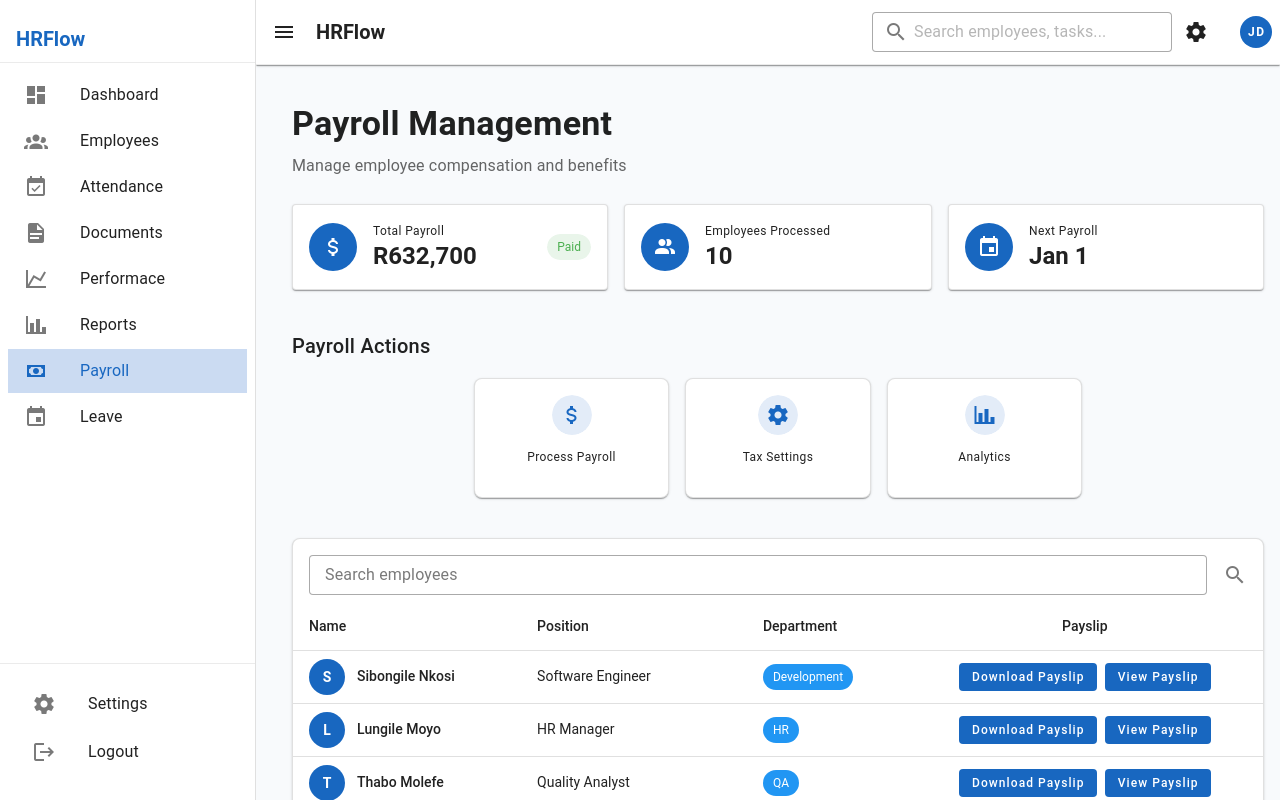
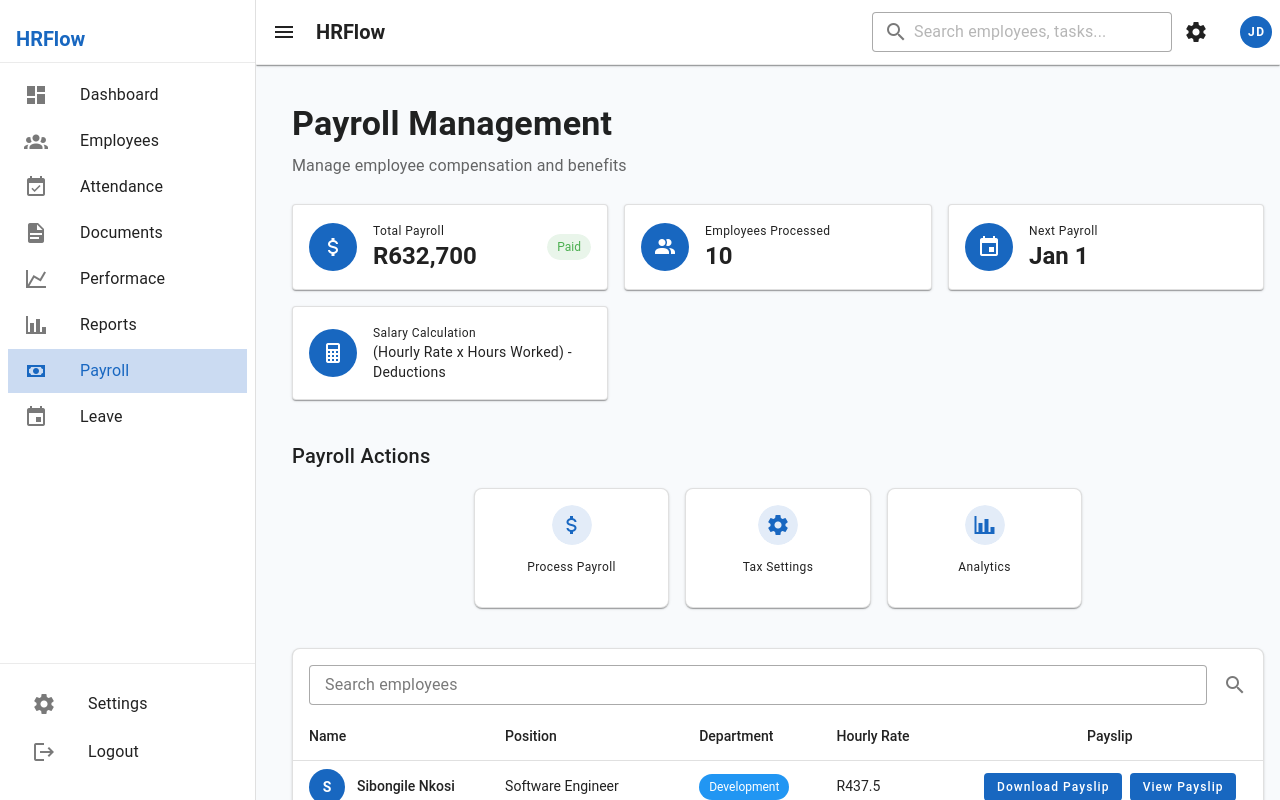
Before and after one commit to Toufeeq1/Group_7_ModernTech_Solutions, a Vue app: page /Payroll in a window 1280 px wide. Shown: the top 800 px of the page. Built offline with nearby package versions, Linux system fonts and the light colour scheme.

Commit message:
added hourly rate (#11)

```diff
--- a/src/components/TableList.vue
+++ b/src/components/TableList.vue
@@ -1,7 +1,6 @@
 <script>
 import { mapState } from "vuex";
 import { jsPDF } from "jspdf";
-
 export default {
   name: "PayrollView",
   props: {
@@ -15,6 +14,7 @@ export default {
         { title: "Name", key: "name", sortable: true },
         { title: "Position", key: "position", sortable: true },
         { title: "Department", key: "department", sortable: true },
+        { title: "Hourly Rate", key: "hourlyRate", sortable: true },
         { title: "Payslip", key: "actions", sortable: false, align: "center" },
       ],
       search: "",
@@ -26,13 +26,12 @@ export default {
     ...mapState(["employees"]),
     itemsWithUniqueIds() {
       return (this.employees || []).map((employee) => {
-
         const payrollInfo = this.payrollData?.find(p => p.employeeId === employee.employeeId) || {};
-
         const totalHours = employee.attendance
           ? employee.attendance.reduce((total, day) => total + (day.hoursWorked || 0), 0)
           : payrollInfo.hoursWorked || 0;
-
+        const hourlyRate = payrollInfo.hourlyRate || (employee.salary / 160);
+        const finalSalary = (hourlyRate * (payrollInfo.hoursWorked || 0)) - (payrollInfo.leaveDeductions || 0);
         return {
           ...employee,
           ...payrollInfo,
@@ -41,6 +40,8 @@ export default {
             : `emp-${Math.random().toString(36).substr(2, 9)}`,
           totalHours: totalHours,
           hoursWorked: payrollInfo.hoursWorked || 0,
+          hourlyRate: hourlyRate,
+          finalSalary: finalSalary,
         };
       });
     },
@@ -62,7 +63,6 @@ export default {
   methods: {
     generatePayslip(employee) {
       if (!employee) return;
-
       try {
         const doc = new jsPDF();
         doc.setFontSize(18);
@@ -78,7 +78,6 @@ export default {
         doc.setDrawColor(0, 0, 0);
         doc.setLineWidth(0.5);
         doc.line(20, 45, 190, 45);
-
         doc.setFontSize(10);
         doc.setFont("helvetica", "normal");
         doc.text(`Employee ID: ${employee.employeeId || "N/A"}`, 20, 55);
@@ -93,13 +92,12 @@ export default {
           20,
           83
         );
-
         doc.setFontSize(12);
         doc.setFont("helvetica", "bold");
         doc.text("Earnings", 20, 100);
         doc.setDrawColor(22, 78, 99);
         doc.setFillColor(240, 248, 255);
-        doc.rect(20, 105, 80, 45, "FD");
+        doc.rect(20, 105, 80, 55, "FD");
         doc.setFontSize(9);
         doc.setFont("helvetica", "normal");
         doc.text("Description", 25, 112);
@@ -107,24 +105,24 @@ export default {
         doc.setDrawColor(200, 200, 200);
         doc.line(25, 114, 95, 114);
 
-
-        doc.text("Basic Salary", 25, 121);
-        doc.text(`R${employee.salary?.toLocaleString() || "0"}`, 95, 121, { align: "right" });
-
+        doc.text("Hourly Rate", 25, 121);
+        doc.text(`R${employee.hourlyRate?.toLocaleString() || "0"}`, 95, 121, { align: "right" });
 
         doc.text("Hours Worked", 25, 128);
         doc.text(`${employee.hoursWorked || 0}`, 95, 128, { align: "right" });
 
+        doc.text("Gross Pay", 25, 135);
+        doc.text(`R${(employee.hourlyRate * employee.hoursWorked)?.toLocaleString() || "0"}`, 95, 135, { align: "right" });
 
-        doc.text("Leave Deductions", 25, 135);
-        doc.text(`${employee.leaveDeductions || 0}`, 95, 135, { align: "right" });
+        doc.text("Leave Deductions", 25, 142);
+        doc.text(`R${employee.leaveDeductions?.toLocaleString() || "0"}`, 95, 142, { align: "right" });
 
         doc.setDrawColor(22, 78, 99);
         doc.setLineWidth(0.5);
-        doc.line(25, 138, 95, 138);
+        doc.line(25, 145, 95, 145);
         doc.setFont("helvetica", "bold");
-        doc.text("Total", 25, 143);
-        doc.text(`R${employee.finalSalary?.toLocaleString() || "0"}`, 95, 143, { align: "right" });
+        doc.text("Total", 25, 150);
+        doc.text(`R${employee.finalSalary?.toLocaleString() || "0"}`, 95, 150, { align: "right" });
 
         doc.setFontSize(12);
         doc.setFont("helvetica", "bold");
@@ -142,7 +140,6 @@ export default {
         doc.text("R0", 185, 121, { align: "right" });
         doc.text("Pension", 115, 128);
         doc.text("R0", 185, 128, { align: "right" });
-
         doc.setDrawColor(22, 78, 99);
         doc.setLineWidth(0.5);
         doc.line(115, 131, 185, 131);
@@ -150,21 +147,25 @@ export default {
         doc.text("Total", 115, 136);
         doc.text("R0", 185, 136, { align: "right" });
 
+        doc.setFontSize(10);
+        doc.setFont("helvetica", "bold");
+        doc.text("Salary Calculation", 20, 165);
+        doc.setFont("helvetica", "normal");
+        doc.text(`(R${employee.hourlyRate?.toLocaleString() || "0"} x ${employee.hoursWorked || 0} hours) - R${employee.leaveDeductions?.toLocaleString() || "0"} = R${employee.finalSalary?.toLocaleString() || "0"}`, 20, 172);
 
         doc.setFontSize(14);
         doc.setFont("helvetica", "bold");
         doc.setFillColor(22, 78, 99);
-        doc.rect(20, 150, 170, 15, "F");
+        doc.rect(20, 180, 170, 15, "F");
         doc.setTextColor(255, 255, 255);
-        doc.text(`Net Pay: R${employee.finalSalary?.toLocaleString() || "0"}`, 105, 160, {
+        doc.text(`Net Pay: R${employee.finalSalary?.toLocaleString() || "0"}`, 105, 190, {
           align: "center",
         });
-
         doc.setTextColor(0, 0, 0);
         doc.setFontSize(9);
         doc.setFont("helvetica", "normal");
-        doc.text("Payment Method: Bank Transfer", 20, 180);
-        doc.text(`Payment Date: ${new Date().toLocaleDateString("en-US")}`, 20, 187);
+        doc.text("Payment Method: Bank Transfer", 20, 210);
+        doc.text(`Payment Date: ${new Date().toLocaleDateString("en-US")}`, 20, 217);
         doc.setFontSize(8);
         doc.setFont("helvetica", "italic");
         doc.setTextColor(100, 100, 100);
@@ -183,7 +184,6 @@ export default {
           doc.internal.pageSize.height - 10,
           { align: "center" }
         );
-
         doc.save(`payslip_${employee.name.replace(/\s+/g, "_")}.pdf`);
       } catch (error) {
         console.error("Error generating payslip:", error);
@@ -240,6 +240,20 @@ export default {
             <div class="text-caption">Next Payroll</div>
             <div class="text-h5 font-weight-bold">
               {{ nextPayrollDate }}
+            </div>
+          </div>
+        </v-card>
+      </v-col>
+      <!-- New Payroll Calculation Card -->
+      <v-col cols="12" sm="4" class="pr-sm-2 mb-4">
+        <v-card class="pa-4 d-flex align-center h-100">
+          <v-avatar color="primary" size="48" class="mr-4">
+            <v-icon>mdi-calculator</v-icon>
+          </v-avatar>
+          <div>
+            <div class="text-caption">Salary Calculation</div>
+            <div class="text-body-2">
+              (Hourly Rate x Hours Worked) - Deductions
             </div>
           </div>
         </v-card>
@@ -333,6 +347,9 @@ export default {
             {{ item.department }}
           </v-chip>
         </template>
+        <template #item.hourlyRate="{ item }">
+          R{{ item.hourlyRate?.toLocaleString() || "0" }}
+        </template>
         <template #item.actions="{ item }">
           <div class="d-flex justify-center">
             <v-btn
@@ -357,7 +374,6 @@ export default {
         </template>
       </v-data-table>
     </v-card>
-
     <v-dialog v-model="dialog" transition="dialog-bottom-transition" fullscreen>
       <v-card>
         <v-toolbar>
@@ -395,7 +411,6 @@ export default {
                   </v-list-item>
                 </v-list>
               </v-card>
-
               <v-card class="pa-4">
                 <v-card-title class="text-h6">Attendance Summary</v-card-title>
                 <v-list>
@@ -410,30 +425,35 @@ export default {
                 </v-list>
               </v-card>
             </v-col>
-
             <v-col cols="12" md="6">
               <v-card class="pa-4">
                 <v-card-title class="text-h6">Payroll Information</v-card-title>
                 <v-list>
                   <v-list-item>
-                    <v-list-item-title>Basic Salary</v-list-item-title>
-                    <v-list-item-subtitle>R{{ selectedEmployee?.salary?.toLocaleString() || "0" }}</v-list-item-subtitle>
+                    <v-list-item-title>Hourly Rate</v-list-item-title>
+                    <v-list-item-subtitle>R{{ selectedEmployee?.hourlyRate?.toLocaleString() || "0" }}</v-list-item-subtitle>
                   </v-list-item>
                   <v-list-item>
                     <v-list-item-title>Hours Worked</v-list-item-title>
                     <v-list-item-subtitle>{{ selectedEmployee?.hoursWorked || 0 }}</v-list-item-subtitle>
                   </v-list-item>
                   <v-list-item>
+                    <v-list-item-title>Gross Pay</v-list-item-title>
+                    <v-list-item-subtitle>R{{ (selectedEmployee?.hourlyRate * selectedEmployee?.hoursWorked)?.toLocaleString() || "0" }}</v-list-item-subtitle>
+                  </v-list-item>
+                  <v-list-item>
                     <v-list-item-title>Leave Deductions</v-list-item-title>
-                    <v-list-item-subtitle>{{ selectedEmployee?.leaveDeductions || 0 }}</v-list-item-subtitle>
+                    <v-list-item-subtitle>R{{ selectedEmployee?.leaveDeductions?.toLocaleString() || "0" }}</v-list-item-subtitle>
                   </v-list-item>
                   <v-list-item>
                     <v-list-item-title>Final Salary</v-list-item-title>
                     <v-list-item-subtitle>R{{ selectedEmployee?.finalSalary?.toLocaleString() || "0" }}</v-list-item-subtitle>
                   </v-list-item>
                   <v-list-item>
-                    <v-list-item-title>Net Pay</v-list-item-title>
-                    <v-list-item-subtitle>R{{ selectedEmployee?.finalSalary?.toLocaleString() || "0" }}</v-list-item-subtitle>
+                    <v-list-item-title>Salary Calculation</v-list-item-title>
+                    <v-list-item-subtitle>
+                      (R{{ selectedEmployee?.hourlyRate?.toLocaleString() || "0" }} x {{ selectedEmployee?.hoursWorked || 0 }} hours) - R{{ selectedEmployee?.leaveDeductions?.toLocaleString() || "0" }} = R{{ selectedEmployee?.finalSalary?.toLocaleString() || "0" }}
+                    </v-list-item-subtitle>
                   </v-list-item>
                 </v-list>
               </v-card>
```
